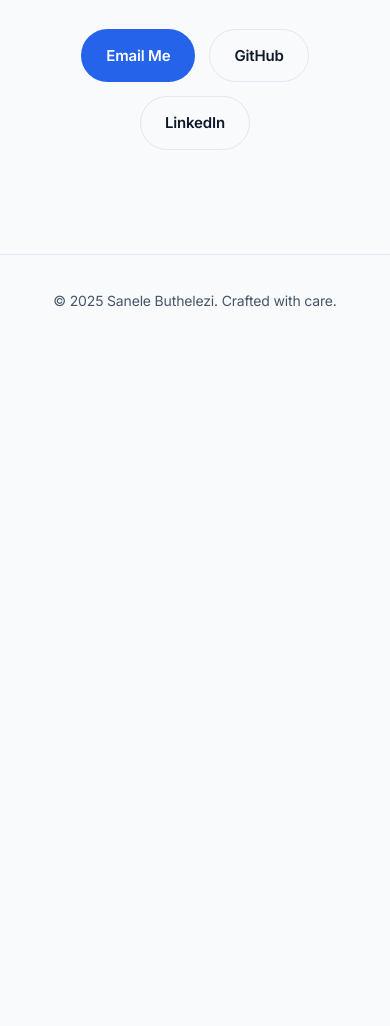
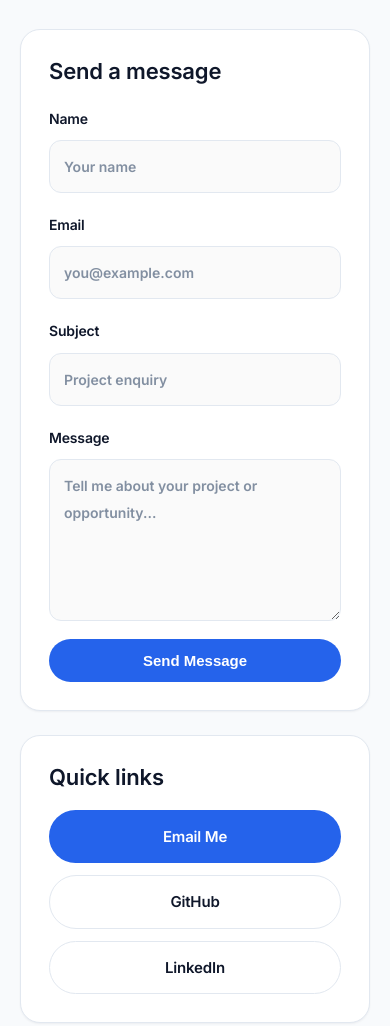
Before and after one commit to san313-code/sanele-portfolio, a website built with Vite: page index.html in a window 390 px wide. Shown: the part 4846-5872 px from the top of the page. Before the commit the page ends 5192 px from the top, so only its background shows below. Built offline with nearby package versions, Linux system fonts and the light colour scheme.

Commit message:
feat: add contact form with email functionality and update styles
- Added a contact form to the main page for user inquiries.
- Implemented email functionality using mailto with form data.
- Updated styles for the contact section to improve layout and responsiveness.
- Introduced new CSS classes for better organization and visual appeal.

```diff
--- a/package.json
+++ b/package.json
@@ -10,5 +10,8 @@
   },
   "devDependencies": {
     "vite": "^8.2.0"
+  },
+  "dependencies": {
+    "firebase": "^12.17.1"
   }
 }
--- a/src/main.js
+++ b/src/main.js
@@ -146,10 +146,44 @@ document.querySelector('#app').innerHTML = `
       <h2>Let's Connect</h2>
     </div>
     <p class="contact-lead">I'm actively looking for internship opportunities and happy to chat about projects, collaborations, or just tech in general.</p>
-    <div class="contact-actions">
-      <a href="mailto:sanelesbusiso800@gmail.com" class="btn btn-primary">Email Me</a>
-      <a href="https://github.com/san313-code/sanele-portfolio" target="_blank" rel="noopener noreferrer" class="btn btn-ghost">GitHub</a>
-      <a href="https://www.linkedin.com/in/sanele-buthelezi-326b20367/" target="_blank" rel="noopener noreferrer" class="btn btn-ghost">LinkedIn</a>
+
+    <div class="contact-layout">
+      <div class="contact-card">
+        <h3>Send a message</h3>
+        <form id="contactForm" class="contact-form">
+          <div class="form-row two-col">
+            <label>
+              <span>Name</span>
+              <input type="text" name="name" placeholder="Your name" required />
+            </label>
+            <label>
+              <span>Email</span>
+              <input type="email" name="email" placeholder="you@example.com" required />
+            </label>
+          </div>
+
+          <label>
+            <span>Subject</span>
+            <input type="text" name="subject" placeholder="Project enquiry" required />
+          </label>
+
+          <label>
+            <span>Message</span>
+            <textarea name="message" rows="5" placeholder="Tell me about your project or opportunity..." required></textarea>
+          </label>
+
+          <button type="submit" class="btn btn-primary">Send Message</button>
+        </form>
+      </div>
+
+      <div class="contact-side">
+        <h3>Quick links</h3>
+        <div class="contact-actions">
+          <a href="mailto:sanelesbusiso800@gmail.com" class="btn btn-primary">Email Me</a>
+          <a href="https://github.com/san313-code/sanele-portfolio" target="_blank" rel="noopener noreferrer" class="btn btn-ghost">GitHub</a>
+          <a href="https://www.linkedin.com/in/sanele-buthelezi-326b20367/" target="_blank" rel="noopener noreferrer" class="btn btn-ghost">LinkedIn</a>
+        </div>
+      </div>
     </div>
   </section>
 </main>
@@ -173,6 +207,28 @@ const observer = new IntersectionObserver(
   { threshold: 0.12 }
 )
 revealTargets.forEach((el) => observer.observe(el))
+
+const contactForm = document.querySelector('#contactForm')
+contactForm?.addEventListener('submit', (event) => {
+  event.preventDefault()
+
+  const formData = new FormData(contactForm)
+  const name = String(formData.get('name') || '').trim()
+  const email = String(formData.get('email') || '').trim()
+  const subject = String(formData.get('subject') || '').trim()
+  const message = String(formData.get('message') || '').trim()
+
+  const mailtoBody = [
+    `Name: ${name}`,
+    `Email: ${email}`,
+    '',
+    'Message:',
+    message
+  ].join('\n')
+
+  window.location.href = `mailto:sanelesbusiso800@gmail.com?subject=${encodeURIComponent(subject || 'Portfolio enquiry')}&body=${encodeURIComponent(mailtoBody)}`
+  contactForm.reset()
+})
 
 // About photo fallback
 const aboutPhoto = document.querySelector('.about-photo')
--- a/src/style.css
+++ b/src/style.css
@@ -297,7 +297,49 @@ main { max-width: var(--maxw); margin: 0 auto; padding: 0 32px; }
 /* ---------- Contact ---------- */
 .contact-section { text-align: center; padding-bottom: 104px; }
 .contact-lead { font-size: 18px; max-width: 540px; margin: 0 auto 32px; }
-.contact-actions { display: flex; gap: 14px; justify-content: center; flex-wrap: wrap; }
+.contact-layout {
+  max-width: 980px; margin: 0 auto; display: grid;
+  grid-template-columns: 1.4fr 0.8fr; gap: 24px; align-items: start;
+}
+.contact-card, .contact-side {
+  background: var(--card-bg); border: 1px solid var(--border);
+  border-radius: var(--radius-lg); box-shadow: var(--shadow-sm);
+  padding: 28px; text-align: left;
+}
+.contact-card h3, .contact-side h3 {
+  margin: 0 0 20px; font-size: 22px; color: var(--text-h);
+}
+.contact-form { display: flex; flex-direction: column; gap: 18px; }
+.form-row { display: grid; gap: 18px; }
+.two-col { grid-template-columns: repeat(2, minmax(0, 1fr)); }
+.contact-form label {
+  display: flex; flex-direction: column; gap: 8px;
+  font-size: 14px; font-weight: 600; color: var(--text-h);
+}
+.contact-form input,
+.contact-form textarea {
+  width: 100%; border: 1px solid var(--border); border-radius: 12px;
+  background: rgba(15, 23, 42, 0.02); color: var(--text-h);
+  padding: 12px 14px; font: inherit; resize: vertical;
+  transition: border-color 0.2s, box-shadow 0.2s;
+}
+.contact-form input::placeholder,
+.contact-form textarea::placeholder { color: rgba(100, 116, 139, 0.8); }
+.contact-form input:focus,
+.contact-form textarea:focus {
+  outline: none; border-color: var(--primary-500);
+  box-shadow: 0 0 0 3px rgba(59, 130, 246, 0.12);
+}
+.contact-side .contact-actions {
+  display: flex; flex-direction: column; align-items: stretch;
+  gap: 12px;
+}
+.contact-side .btn { width: 100%; }
+
+@media (max-width: 768px) {
+  .contact-layout { grid-template-columns: 1fr; }
+  .two-col { grid-template-columns: 1fr; }
+}
 
 /* ---------- Footer ---------- */
 .footer { border-top: 1px solid var(--border); padding: 32px; text-align: center; }
```
Also changed, not shown: 1 other file.
